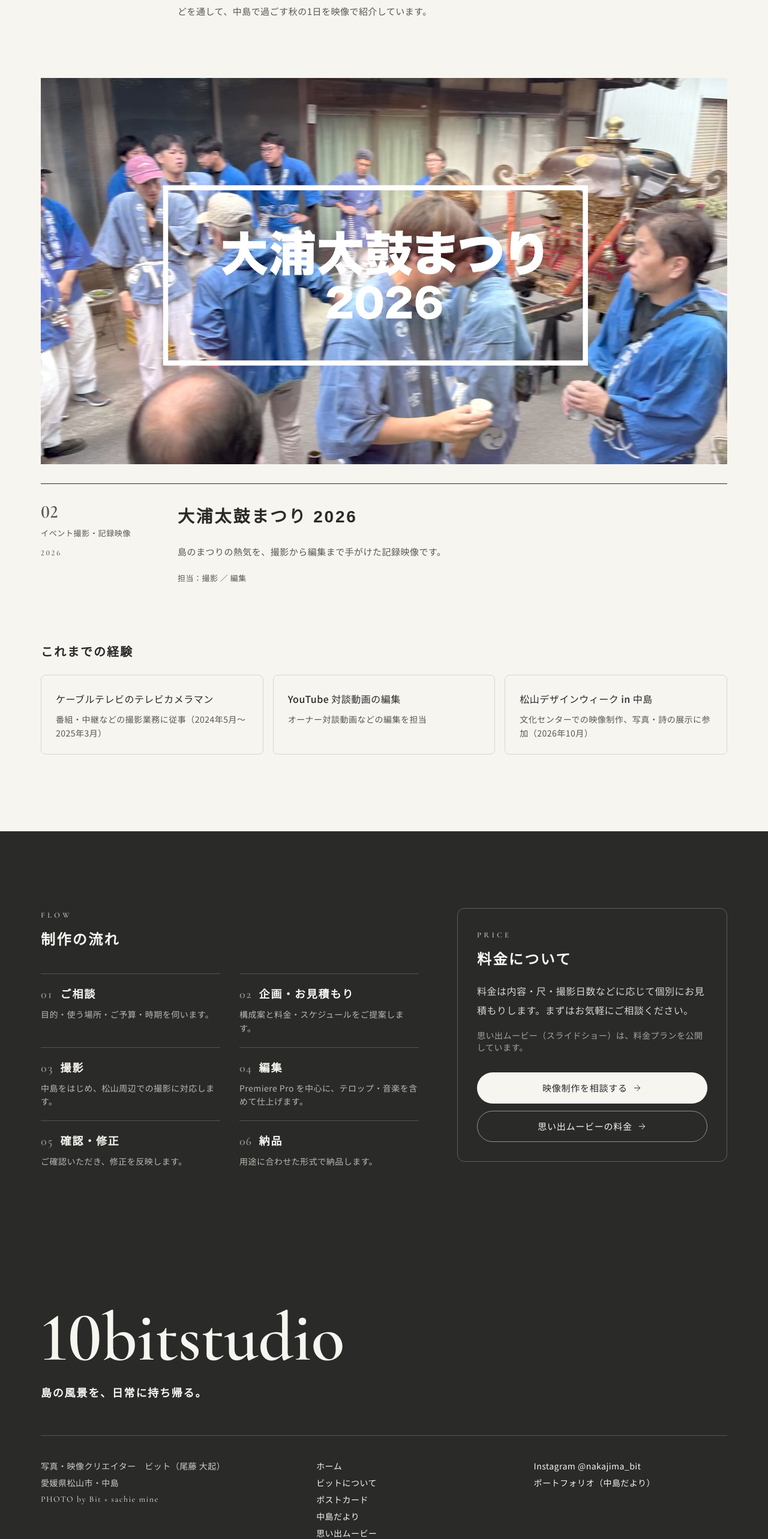
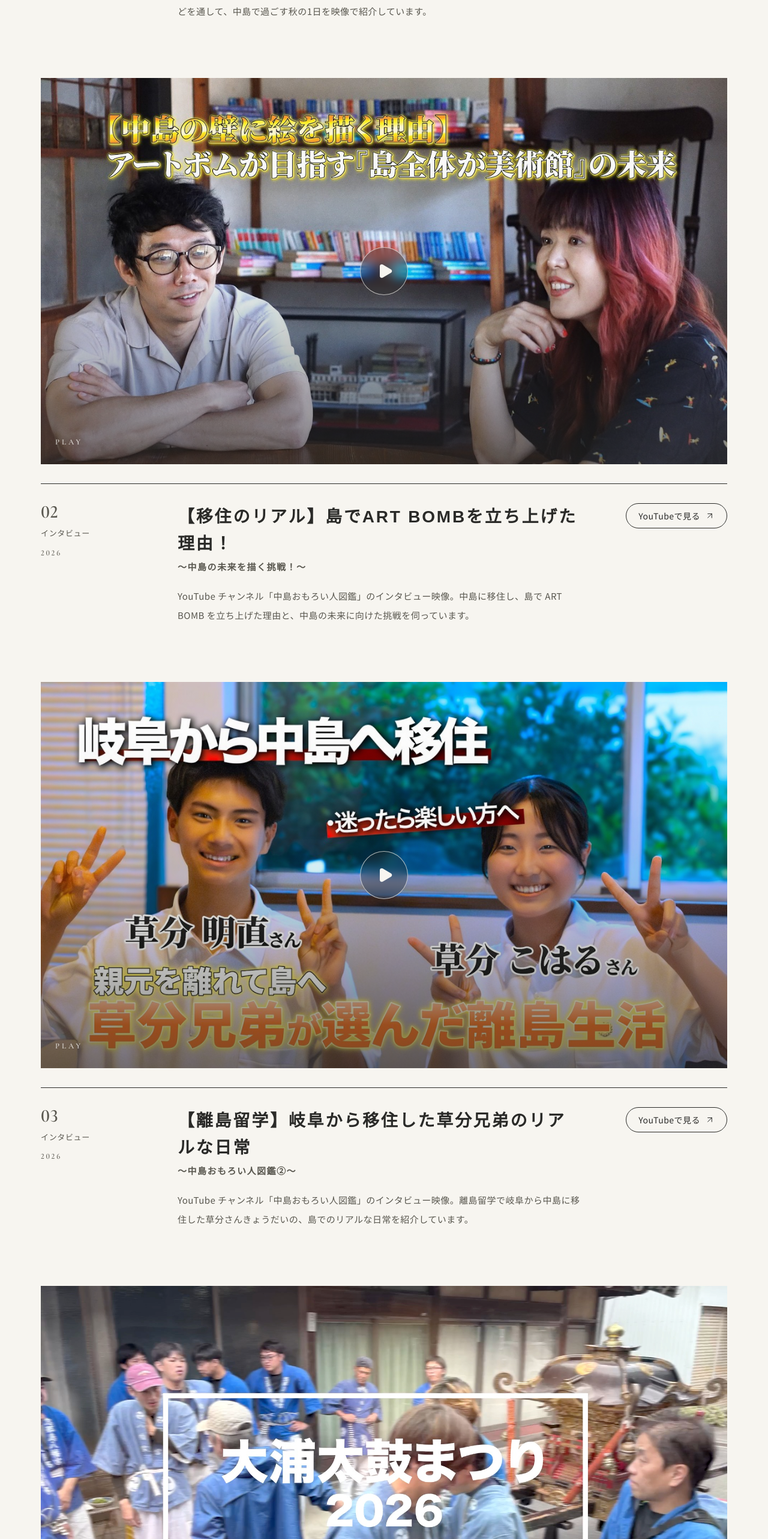
Before and after one commit to Daiki-aoto/10bit-studio, a Next.js app: page /video-production in a window 1280 px wide. Shown: the part 2680-5246 px from the top of the page at 60% size. Built offline with nearby package versions, Linux system fonts and the light colour scheme; no server answers; a web font is replaced by a local one.

Commit message:
映像制作実績にインタビュー動画2本を追加（中島おもろい人図鑑）
Co-Authored-By: Claude Opus 5.5 <noreply@anthropic.com>

```diff
--- a/src/data/videoProduction.ts
+++ b/src/data/videoProduction.ts
@@ -69,6 +69,26 @@ export const videoWorks: VideoWork[] = [
     thumbnail: asset('/works/pej2fsbvRcI.jpg'),
     year: '2026',
   },
+  {
+    youtubeId: 'GKr61s4DxCA',
+    title: '【移住のリアル】島でART BOMBを立ち上げた理由！',
+    subtitle: '〜中島の未来を描く挑戦！〜',
+    description: 'YouTube チャンネル「中島おもろい人図鑑」のインタビュー映像。中島に移住し、島で ART BOMB を立ち上げた理由と、中島の未来に向けた挑戦を伺っています。',
+    category: 'インタビュー',
+    credits: [],
+    thumbnail: asset('/works/GKr61s4DxCA.jpg'),
+    year: '2026',
+  },
+  {
+    youtubeId: 'lmUmzNIeIW4',
+    title: '【離島留学】岐阜から移住した草分兄弟のリアルな日常',
+    subtitle: '〜中島おもろい人図鑑②〜',
+    description: 'YouTube チャンネル「中島おもろい人図鑑」のインタビュー映像。離島留学で岐阜から中島に移住した草分さんきょうだいの、島でのリアルな日常を紹介しています。',
+    category: 'インタビュー',
+    credits: [],
+    thumbnail: asset('/works/lmUmzNIeIW4.jpg'),
+    year: '2026',
+  },
 ];
 
 export const youtubeUrl = (id: string) => `https://youtu.be/${id}`;
```
Also changed, not shown: public/works/GKr61s4DxCA.jpg (added), public/works/lmUmzNIeIW4.jpg (added).
